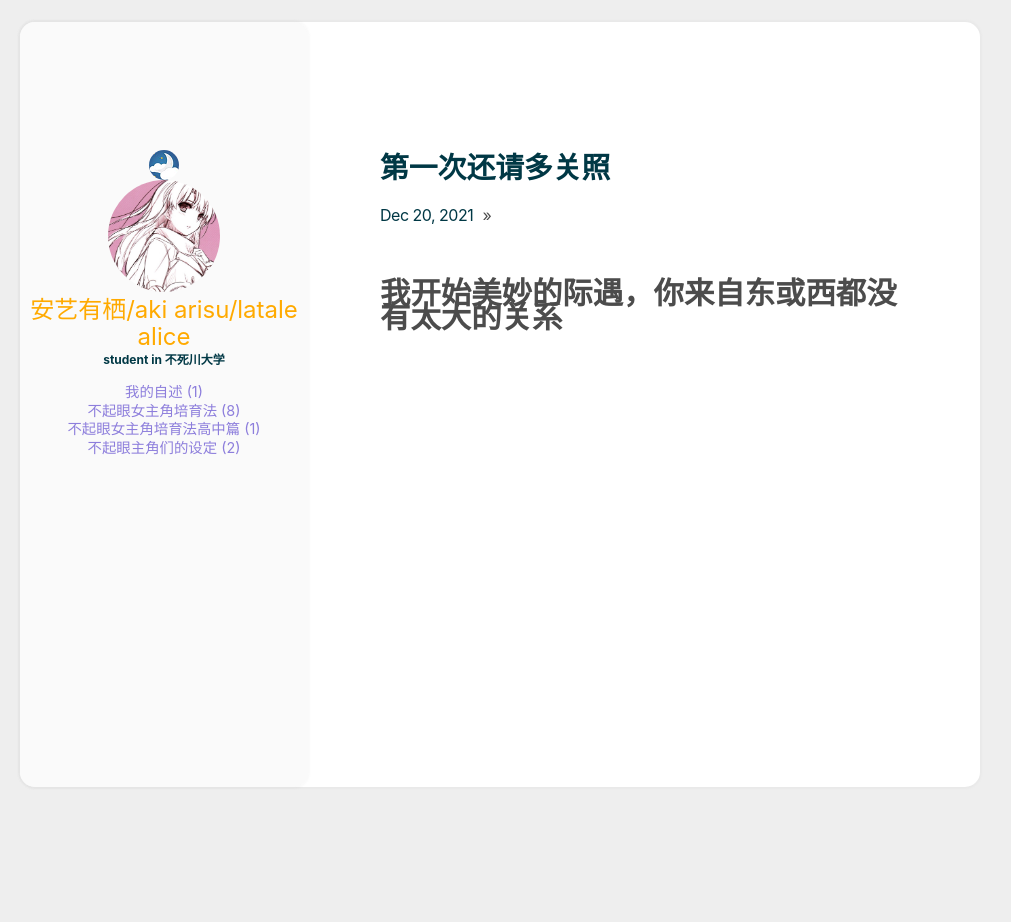
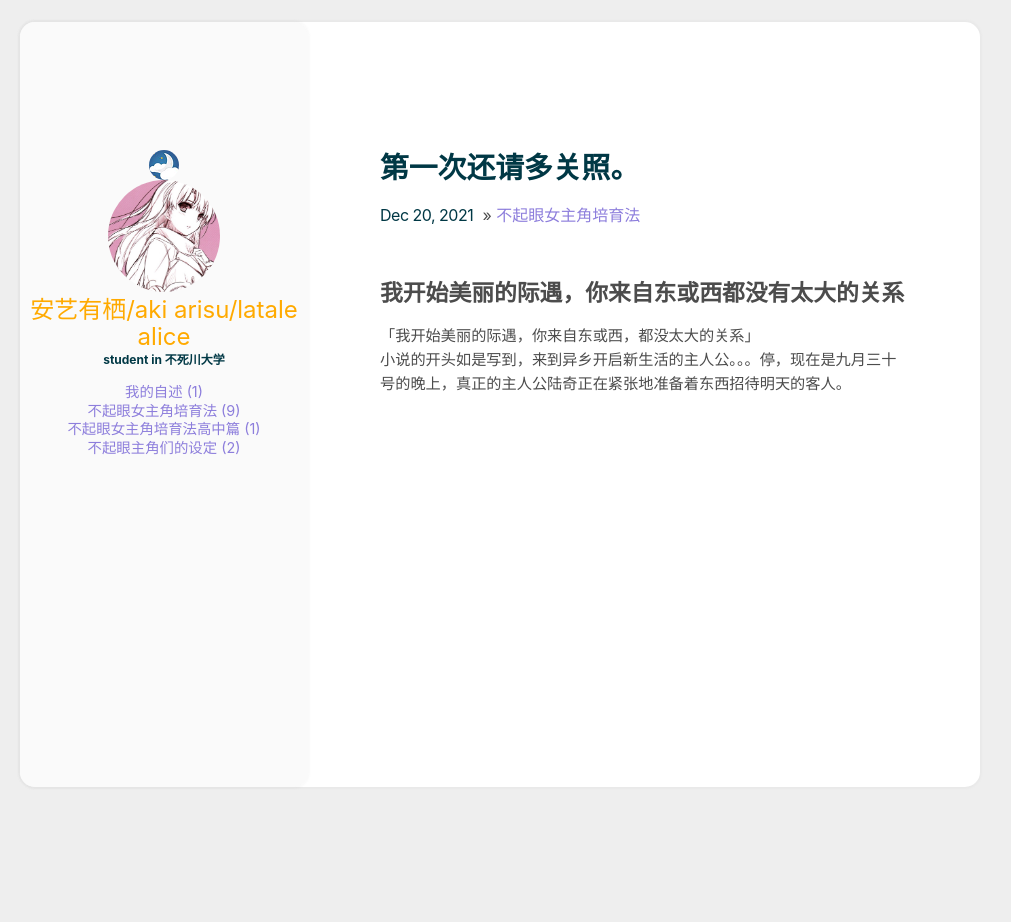
Before and after one commit to latalealice/latalealice.github.io, a Jekyll site: the page built from _posts/2021-12-20-第一次还请多关照.md, in a window 1280 px wide. Shown: the whole page, without its empty margins (140-1151 px from the left). Built offline with Jekyll 4.4.1, drawn with Linux system fonts in a browser that asks for light colours.

Commit message:
Update 2021-12-20-第一次还请多关照.md

```diff
--- a/_posts/2021-12-20-第一次还请多关照.md
+++ b/_posts/2021-12-20-第一次还请多关照.md
@@ -1 +1,8 @@
-# 我开始美妙的际遇，你来自东或西都没有太大的关系
+---
+layout: post
+category: 不起眼女主角培育法
+title: 第一次还请多关照。
+---
+## 我开始美丽的际遇，你来自东或西都没有太大的关系
+「我开始美丽的际遇，你来自东或西，都没太大的关系」
+小说的开头如是写到，来到异乡开启新生活的主人公。。。停，现在是九月三十号的晚上，真正的主人公陆奇正在紧张地准备着东西招待明天的客人。
```
